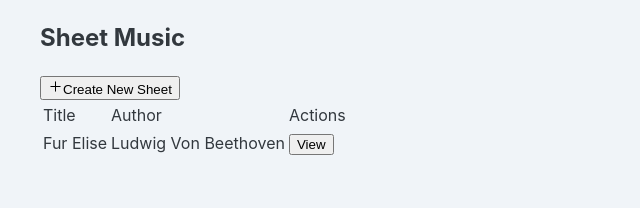
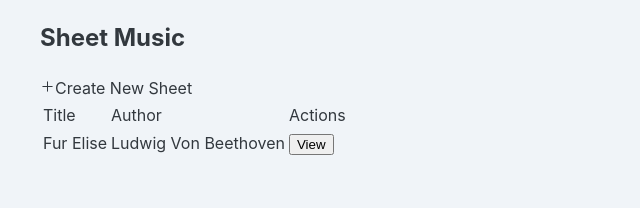
Before and after one commit to archdev-ca/react-music-sheet, a React (Vite) app: page / in a window 1280 px wide. Shown: the top 208 px of the page, without its empty margins (0-640 px from the left). Built offline with nearby package versions, Linux system fonts and the light colour scheme.

Commit message:
Remove custom components

```diff
--- a/src/components/BarLine.tsx
+++ b/src/components/BarLine.tsx
@@ -1,9 +1,21 @@
+import { styled } from "@mui/joy";
+
 interface Props {
   isFloating?: boolean;
 }
 
+const StyledBarLine = styled("div")`
+  height: 2px;
+`;
+
 const BarLine = ({ isFloating }: Props) => {
-  return <div className={`h-0.5 ${isFloating ? "" : "bg-black"}`}></div>;
+  return (
+    <StyledBarLine
+      style={{
+        backgroundColor: isFloating ? "transparent" : "#000",
+      }}
+    ></StyledBarLine>
+  );
 };
 
 export default BarLine;
--- a/src/components/BarSpace.tsx
+++ b/src/components/BarSpace.tsx
@@ -1,5 +1,11 @@
+import { styled } from "@mui/joy";
+
+const StyledBarSpace = styled("div")`
+  height: 10px;
+`;
+
 const BarSpace = () => {
-  return <div className="h-3"></div>;
+  return <StyledBarSpace></StyledBarSpace>;
 };
 
 export default BarSpace;
--- a/src/components/Button.tsx
+++ /dev/null
@@ -1,26 +0,0 @@
-import React from "react";
-
-type Props = {
-  children?: React.ReactNode;
-  color: "primary" | "secondary";
-  onClick?: () => void;
-};
-
-const defaultProps = {
-  color: "primary",
-};
-
-const Button = ({ onClick, color = "primary", children }: Props) => {
-  return (
-    <button
-      onClick={onClick}
-      className={`bg-${color}-500 hover:bg-${color}-600 border-0 text-white transition-all px-4 py-2 rounded-sm flex items-center`}
-    >
-      {children}
-    </button>
-  );
-};
-
-Button.defaultProps = defaultProps;
-
-export default Button;
--- a/src/components/Card.tsx
+++ /dev/null
@@ -1,11 +0,0 @@
-import React from "react";
-
-type Props = {
-  children?: React.ReactNode;
-};
-
-const Card = ({ children }: Props) => {
-  return <div className="bg-white shadow rounded">{children}</div>;
-};
-
-export default Card;
--- a/src/components/CardContainer.tsx
+++ /dev/null
@@ -1,11 +0,0 @@
-import React from "react";
-
-type Props = {
-  children?: React.ReactNode;
-};
-
-const CardContainer = ({ children }: Props) => {
-  return <div className="p-4">{children}</div>;
-};
-
-export default CardContainer;
--- a/src/components/CardHeader.tsx
+++ /dev/null
@@ -1,11 +0,0 @@
-import React from "react";
-
-type Props = {
-  children?: React.ReactNode;
-};
-
-const CardHeader = ({ children }: Props) => {
-  return <div className="p-4 border-b">{children}</div>;
-};
-
-export default CardHeader;
--- a/src/components/Stack.tsx
+++ /dev/null
@@ -1,11 +0,0 @@
-import React from "react";
-
-type Props = {
-  children?: React.ReactNode;
-};
-
-const Stack = ({ children }: Props) => {
-  return <div className="flex justify-between items-center">{children}</div>;
-};
-
-export default Stack;
--- a/src/pages/sheet/create.tsx
+++ b/src/pages/sheet/create.tsx
@@ -1,7 +1,3 @@
-import Card from "@/components/Card";
-import CardContainer from "@/components/CardContainer";
-import CardHeader from "@/components/CardHeader";
-import Stack from "@/components/Stack";
 import Staff from "@/components/Staff";
 
 const SheetCreate = () => {
--- a/src/pages/sheet/index.tsx
+++ b/src/pages/sheet/index.tsx
@@ -1,8 +1,3 @@
-import Button from "@/components/Button";
-import Card from "@/components/Card";
-import CardContainer from "@/components/CardContainer";
-import CardHeader from "@/components/CardHeader";
-import Stack from "@/components/Stack";
 import { PlusIcon } from "@radix-ui/react-icons";
 import { useNavigate } from "react-router-dom";
 
@@ -14,17 +9,10 @@ const SheetIndex = () => {
   };
 
   return (
-    <Card>
-      <CardHeader>
-        <Stack>
+    <>
       <h2 className="text-2xl">Sheet Music</h2>
-          <Button color="primary" onClick={handleClickCreate}>
       <PlusIcon className="mr-1" />
       Create New Sheet
-          </Button>
-        </Stack>
-      </CardHeader>
-      <CardContainer>
       <table className="w-full">
         <thead>
           <tr>
@@ -43,8 +31,7 @@ const SheetIndex = () => {
           </tr>
         </tbody>
       </table>
-      </CardContainer>
-    </Card>
+    </>
   );
 };
 export default SheetIndex;
```
Lines whose indentation alone changed are shown as unchanged.
